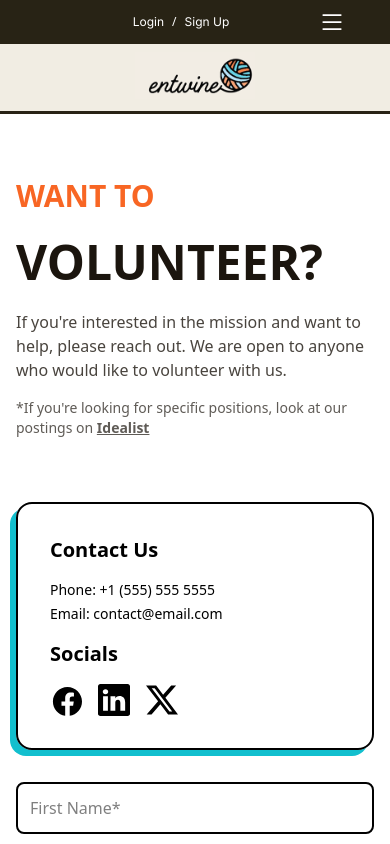
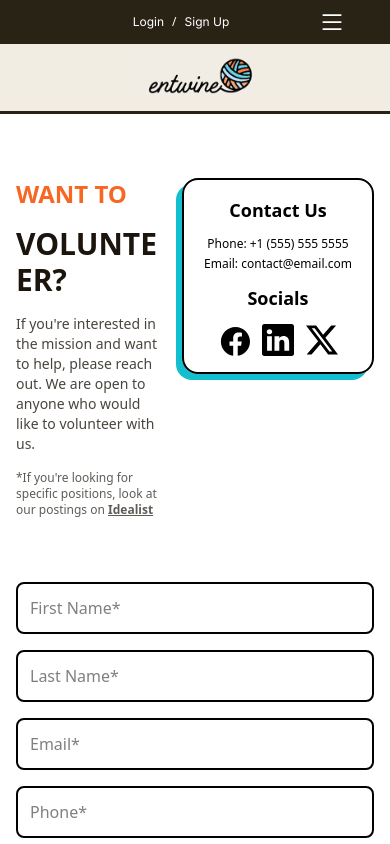
Before and after one commit to teamentwine/entwine-website, a Next.js app: page /volunteer in a window 390 px wide. Shown: the top 844 px of the page. Built offline with nearby package versions, Linux system fonts and the light colour scheme.

Commit message:
Update page.tsx

```diff
--- a/src/app/volunteer/page.tsx
+++ b/src/app/volunteer/page.tsx
@@ -2,29 +2,61 @@ import Image from "next/image";
 
 export default function Volunteer() {
   return (
-    <main className="bg-white">
+    <main className="bg-white overflow-x-hidden">
       {/* Title */}
-      <section className="py-16 md:py-24 px-4 text-left md:text-center lg:text-center">
-        <h1 className="text-3xl md:text-4xl lg:text-5xl font-extrabold text-[var(--color-secondary-base)] mb-6">
+      <section className="py-16 md:py-24 px-4">
+        <div className="flex flex-row md:flex-col gap-4 md:gap-8 max-w-6xl mx-auto">
+          <div className="text-left md:text-center lg:text-center flex-shrink min-w-0">
+            <h1 className="text-2xl sm:text-3xl md:text-4xl lg:text-5xl font-extrabold text-[var(--color-secondary-base)] mb-4 md:mb-6">
               WANT TO
             </h1>
-        <h2 className="text-5xl md:text-6xl lg:text-7xl font-black text-dark-text mb-6">
+            <h2 className="text-3xl sm:text-4xl md:text-6xl lg:text-7xl font-black text-dark-text mb-4 md:mb-6 break-words">
               VOLUNTEER?
             </h2>
-        <p className="max-w-2xl mx-auto text-dark-text/80 text-base md:text-lg">
+            <p className="max-w-2xl md:mx-auto text-dark-text/80 text-sm md:text-base lg:text-lg">
               If you're interested in the mission and want to help, please reach out.
               We are open to anyone who would like to volunteer with us.
             </p>
-        <p className="mt-4 text-sm text-dark-text/70">
-          *If you're looking for specific positions, look at our postings on {' '}
-          <a href="https://idealist.org" className="underline font-semibold">Idealist</a>
+            <p className="mt-4 text-xs md:text-sm text-dark-text/70">
+              *If you're looking for specific positions, look at our postings on{" "}
+              <a href="https://idealist.org" className="underline font-semibold">
+                Idealist
+              </a>
             </p>
+          </div>
+
+          {/* Contact Box - small screen */}
+          <div className="md:hidden flex-shrink-0 w-48 sm:w-56 border-2 border-black rounded-2xl p-4 sm:p-6 shadow-[-6px_6px_0px_0px_var(--color-primary-base)] h-fit text-center">
+            <h3 className="text-lg sm:text-xl font-bold mb-3">Contact Us</h3>
+            <p className="text-xs sm:text-sm mb-1">Phone: +1 (555) 555 5555</p>
+            <p className="text-xs sm:text-sm mb-3">Email: contact@email.com</p>
+            <h4 className="text-lg sm:text-xl font-bold mb-3">Socials</h4>
+            <div className="flex gap-3 text-xl justify-center">
+            <a href="https://facebook.com">
+                <svg className="h-8 w-8" viewBox="0 0 22 22">
+                  <path d="M22 12c0-5.523-4.477-10-10-10S2 6.477 2 12c0 4.991 3.657 9.128 8.438 9.878v-6.987h-2.54V12h2.54V9.797c0-2.506 1.492-3.89 3.777-3.89 1.094 0 2.238.195 2.238.195v2.46h-1.26c-1.243 0-1.63.771-1.63 1.562V12h2.773l-.443 2.89h-2.33v6.988C18.343 21.128 22 16.991 22 12z" />
+                </svg>
+              </a>
+              <a href="https://indeed.com">
+                <svg className="h-8 w-8" viewBox="0 0 16 16">
+                  <path d="M0 1.146C0 .513.526 0 1.175 0h13.65C15.474 0 16 .513 16 1.146v13.708c0 .633-.526 1.146-1.175 1.146H1.175C.526 16 0 15.487 0 14.854zm4.943 12.248V6.169H2.542v7.225zm-1.2-8.212c.837 0 1.358-.554 1.358-1.248-.015-.709-.52-1.248-1.342-1.248S2.4 3.226 2.4 3.934c0 .694.521 1.248 1.327 1.248zm4.908 8.212V9.359c0-.216.016-.432.08-.586.173-.431.568-.878 1.232-.878.869 0 1.216.662 1.216 1.634v3.865h2.401V9.25c0-2.22-1.184-3.252-2.764-3.252-1.274 0-1.845.7-2.165 1.193v.025h-.016l.016-.025V6.169h-2.4c.03.678 0 7.225 0 7.225z" />
+                </svg>
+              </a>
+              <a href="https://x.com">
+                <svg className="h-8 w-8" viewBox="0 0 16 16">
+                  <path d="M12.6.75h2.454l-5.36 6.142L16 15.25h-4.937l-3.867-5.07-4.425 5.07H.316l5.733-6.57L0 .75h5.063l3.495 4.633L12.601.75Zm-.86 13.028h1.36L4.323 2.145H2.865z" />
+                </svg>
+              </a>
+            </div>
+          </div>
+        </div>
       </section>
 
       <section className="pb-24 px-4">
         <div className="max-w-6xl mx-auto grid md:grid-cols-3 gap-8">
-          {/* Contact Box */}
-          <div className="border-2 border-black rounded-2xl p-8 shadow-[-6px_6px_0px_0px_var(--color-primary-base)] h-fit">
+
+          {/* Contact Box - medium+ screens */}
+          <div className="hidden md:block border-2 border-black rounded-2xl p-8 shadow-[-6px_6px_0px_0px_var(--color-primary-base)] h-fit">
             <h3 className="text-xl font-bold mb-4">Contact Us</h3>
             <p className="text-sm mb-1">Phone: +1 (555) 555 5555</p>
             <p className="text-sm mb-4">Email: contact@email.com</p>
@@ -36,13 +68,13 @@ export default function Volunteer() {
                 </svg>
               </a>
               <a href="https://indeed.com">
-                <svg className="h-8 w-8"viewBox="0 0 16 16">
-                  <path d="M0 1.146C0 .513.526 0 1.175 0h13.65C15.474 0 16 .513 16 1.146v13.708c0 .633-.526 1.146-1.175 1.146H1.175C.526 16 0 15.487 0 14.854zm4.943 12.248V6.169H2.542v7.225zm-1.2-8.212c.837 0 1.358-.554 1.358-1.248-.015-.709-.52-1.248-1.342-1.248S2.4 3.226 2.4 3.934c0 .694.521 1.248 1.327 1.248zm4.908 8.212V9.359c0-.216.016-.432.08-.586.173-.431.568-.878 1.232-.878.869 0 1.216.662 1.216 1.634v3.865h2.401V9.25c0-2.22-1.184-3.252-2.764-3.252-1.274 0-1.845.7-2.165 1.193v.025h-.016l.016-.025V6.169h-2.4c.03.678 0 7.225 0 7.225z"/>
+                <svg className="h-8 w-8" viewBox="0 0 16 16">
+                  <path d="M0 1.146C0 .513.526 0 1.175 0h13.65C15.474 0 16 .513 16 1.146v13.708c0 .633-.526 1.146-1.175 1.146H1.175C.526 16 0 15.487 0 14.854zm4.943 12.248V6.169H2.542v7.225zm-1.2-8.212c.837 0 1.358-.554 1.358-1.248-.015-.709-.52-1.248-1.342-1.248S2.4 3.226 2.4 3.934c0 .694.521 1.248 1.327 1.248zm4.908 8.212V9.359c0-.216.016-.432.08-.586.173-.431.568-.878 1.232-.878.869 0 1.216.662 1.216 1.634v3.865h2.401V9.25c0-2.22-1.184-3.252-2.764-3.252-1.274 0-1.845.7-2.165 1.193v.025h-.016l.016-.025V6.169h-2.4c.03.678 0 7.225 0 7.225z" />
                 </svg>
               </a>
               <a href="https://x.com">
                 <svg className="h-8 w-8" viewBox="0 0 16 16">
-                  <path d="M12.6.75h2.454l-5.36 6.142L16 15.25h-4.937l-3.867-5.07-4.425 5.07H.316l5.733-6.57L0 .75h5.063l3.495 4.633L12.601.75Zm-.86 13.028h1.36L4.323 2.145H2.865z"/>
+                  <path d="M12.6.75h2.454l-5.36 6.142L16 15.25h-4.937l-3.867-5.07-4.425 5.07H.316l5.733-6.57L0 .75h5.063l3.495 4.633L12.601.75Zm-.86 13.028h1.36L4.323 2.145H2.865z" />
                 </svg>
               </a>
             </div>
@@ -50,19 +82,18 @@ export default function Volunteer() {
 
           {/* Form */}
           <form className="md:col-span-2 grid grid-cols-1 sm:grid-cols-2 gap-4">
-            <input className="border-2 border-black rounded-lg p-3" placeholder="First Name*" />
-            <input className="border-2 border-black rounded-lg p-3" placeholder="Last Name*" />
-            <input className="border-2 border-black rounded-lg p-3" placeholder="Email*" />
-            <input className="border-2 border-black rounded-lg p-3" placeholder="Phone*" />
-            <input className="border-2 border-black rounded-lg p-3 sm:col-span-2" placeholder="Subject*" />
-            <textarea className="border-2 border-black rounded-lg p-3 sm:col-span-2 h-40 resize-none" placeholder="Message*"/>
-            <div className="sm:col-span-2 flex justify-end mt-4">
+            <input className="border-2 border-black rounded-lg p-3 w-full" placeholder="First Name*" />
+            <input className="border-2 border-black rounded-lg p-3 w-full" placeholder="Last Name*" />
+            <input className="border-2 border-black rounded-lg p-3 w-full" placeholder="Email*" />
+            <input className="border-2 border-black rounded-lg p-3 w-full" placeholder="Phone*" />
+            <input className="border-2 border-black rounded-lg p-3 sm:col-span-2 w-full" placeholder="Subject*" />
+            <textarea className="border-2 border-black rounded-lg p-3 sm:col-span-2 h-40 resize-none w-full" placeholder="Message*" />
+            <div className="sm:col-span-2 flex justify-center md:justify-end mt-4">
               <button
                 type="submit"
                 className="px-12 py-3 font-black rounded-2xl border-2 border-black
                 bg-[var(--color-secondary-base-3)] shadow-[0px_6px_0px_0px_var(--color-secondary-base)]
-                active:translate-y-2 active:shadow-none transition"
-              >
+                active:translate-y-2 active:shadow-none transition">
                 SUBMIT
               </button>
             </div>
```
Lines whose indentation alone changed are shown as unchanged.
